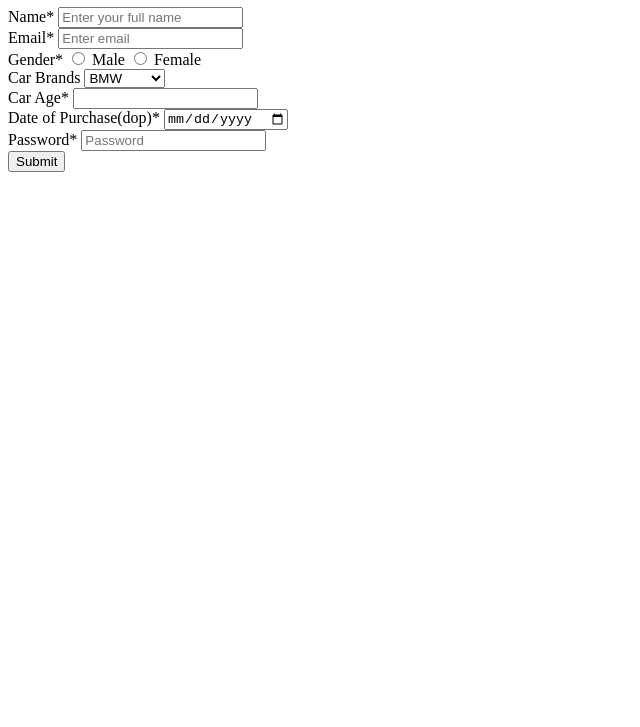
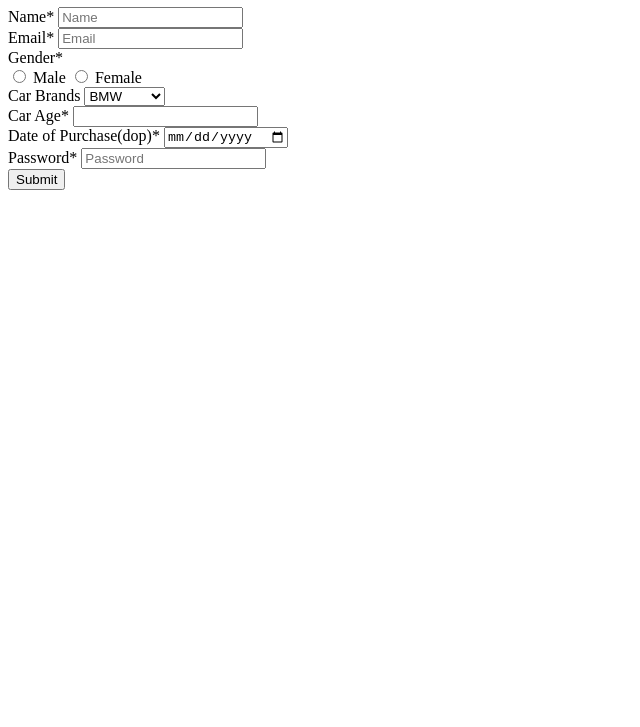
Before and after one commit to acciojob/car-insurance-form-rohitkr01, a website: page main.html in a window 1280 px wide. Shown: the part 73-800 px from the top of the page, without its empty margins (0-640 px from the left). Drawn offline with Linux system fonts and the light colour scheme.

Commit message:
created a submission

```diff
--- a/main.html
+++ b/main.html
@@ -12,18 +12,18 @@
 		<h1>Car Insurance Form</h1>
 
 		<label for="name">Name*</label>
-		<input type="text" id="name" name="name" placeholder="Enter your full name" required>
+		<input type="text" id="name" name="name" placeholder="Name" required>
 		<br>
 
 		<label for="email">Email* </label>
-		<input type="email" id="email" name="email" placeholder="Enter email" required>
+		<input type="email" id="email" name="email" placeholder="Email" required>
 		<br>
 
-		<label for="gender">Gender*</label>
+		<label for="gender">Gender*</label><br>
 		<input type="radio" id="male" name="gender" value="male" required>
-		<label for="male">Male</label>
+		<label for="gender">Male</label>
 		<input type="radio" id="female" name="gender" value="female" required>
-		<label for="female">Female</label>
+		<label for="gender">Female</label>
 
 		<br>
 		<label for="cars">Car Brands</label>
```
